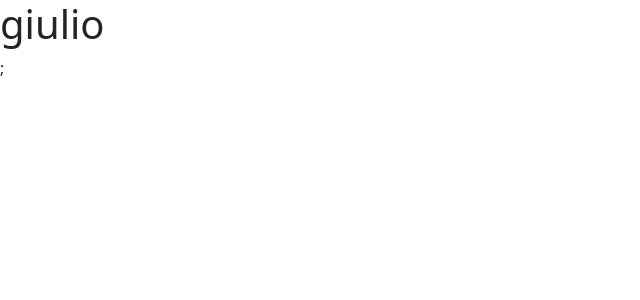
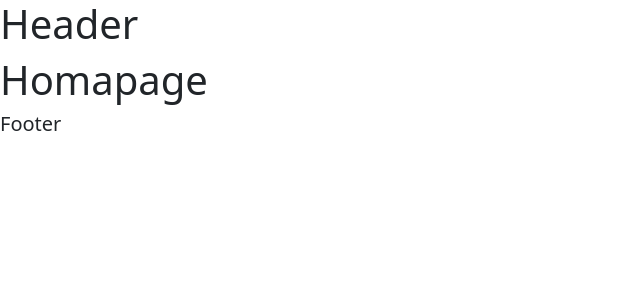
Before and after one commit to GiulioAgnello/Portfolio, a React (Vite) app: page / in a window 1280 px wide. Shown: the top 300 px of the page, without its empty margins (0-640 px from the left). Built offline with nearby package versions, Linux system fonts and the light colour scheme.

Commit message:
scheletro

```diff
--- a/package.json
+++ b/package.json
@@ -12,7 +12,8 @@
   "dependencies": {
     "bootstrap": "^5.3.8",
     "react": "^19.2.0",
-    "react-dom": "^19.2.0"
+    "react-dom": "^19.2.0",
+    "react-router-dom": "^7.9.6"
   },
   "devDependencies": {
     "@eslint/js": "^9.39.1",
--- a/src/App.jsx
+++ b/src/App.jsx
@@ -1,7 +1,15 @@
+import { BrowserRouter, Routes, Route } from "react-router";
+import Homepage from "./pages/Homepage";
+import DefaultLayout from "./layout/DefaultLayout";
+
 export default function App() {
   return (
-    <>
-      <h1>giulio</h1>;
-    </>
+    <BrowserRouter>
+      <Routes>
+        <Route element={<DefaultLayout />}>
+          <Route path="/" element={<Homepage />} />
+        </Route>
+      </Routes>
+    </BrowserRouter>
   );
 }
--- /dev/null
+++ b/src/components/Footer.jsx
@@ -0,0 +1,7 @@
+export default function Footer() {
+  return (
+    <>
+      <h5>Footer</h5>
+    </>
+  );
+}
--- /dev/null
+++ b/src/components/Header.jsx
@@ -0,0 +1,7 @@
+export default function Header() {
+  return (
+    <>
+      <h1>Header</h1>
+    </>
+  );
+}
--- /dev/null
+++ b/src/layout/DefaultLayout.jsx
@@ -0,0 +1,15 @@
+import { Outlet } from "react-router-dom";
+import Header from "../components/Header";
+import Footer from "../components/Footer";
+
+export default function DefaultLayout() {
+  return (
+    <>
+      <Header />
+      <main>
+        <Outlet />
+      </main>
+      <Footer />
+    </>
+  );
+}
--- /dev/null
+++ b/src/pages/Homepage.jsx
@@ -0,0 +1,7 @@
+export default function Homepage() {
+  return (
+    <>
+      <h1>Homapage</h1>
+    </>
+  );
+}
```
Also changed, not shown: 1 other file (tests, documents, lock files or other folders).
